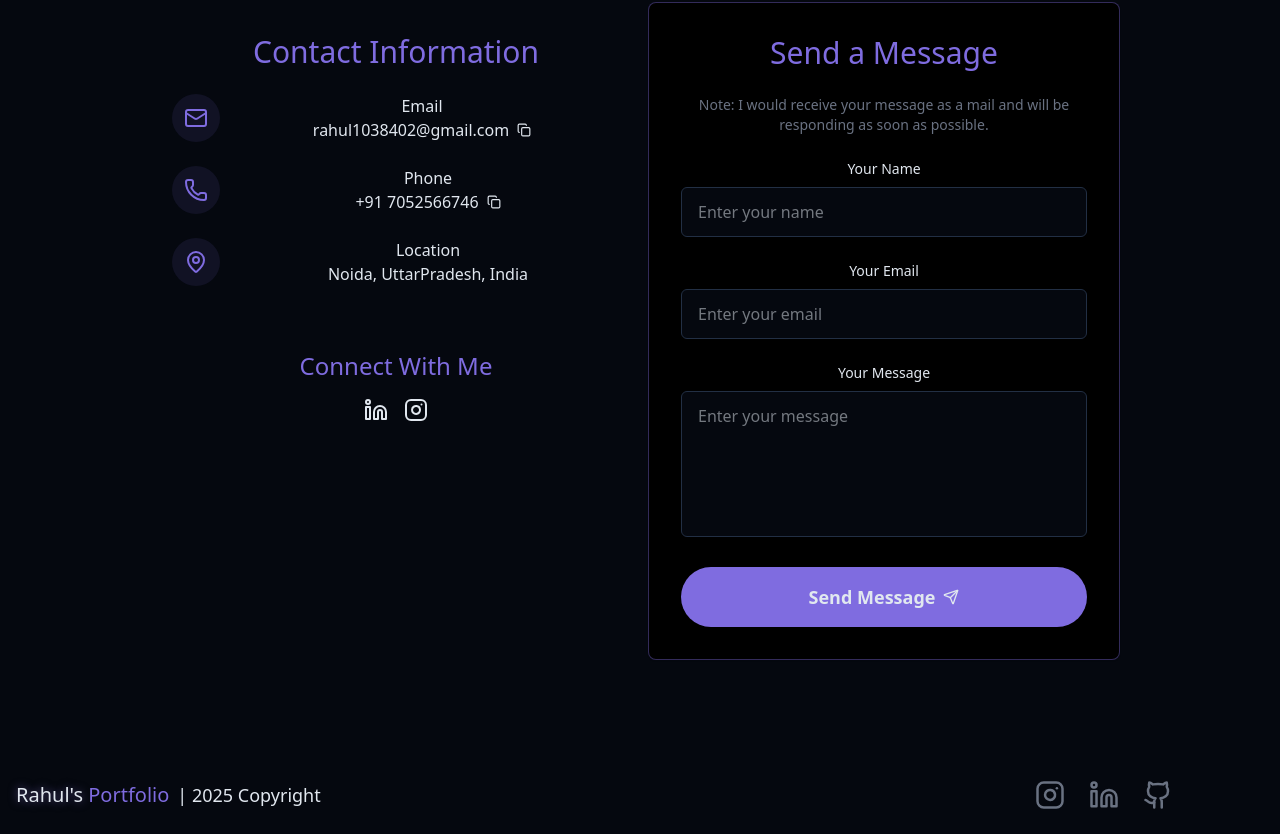
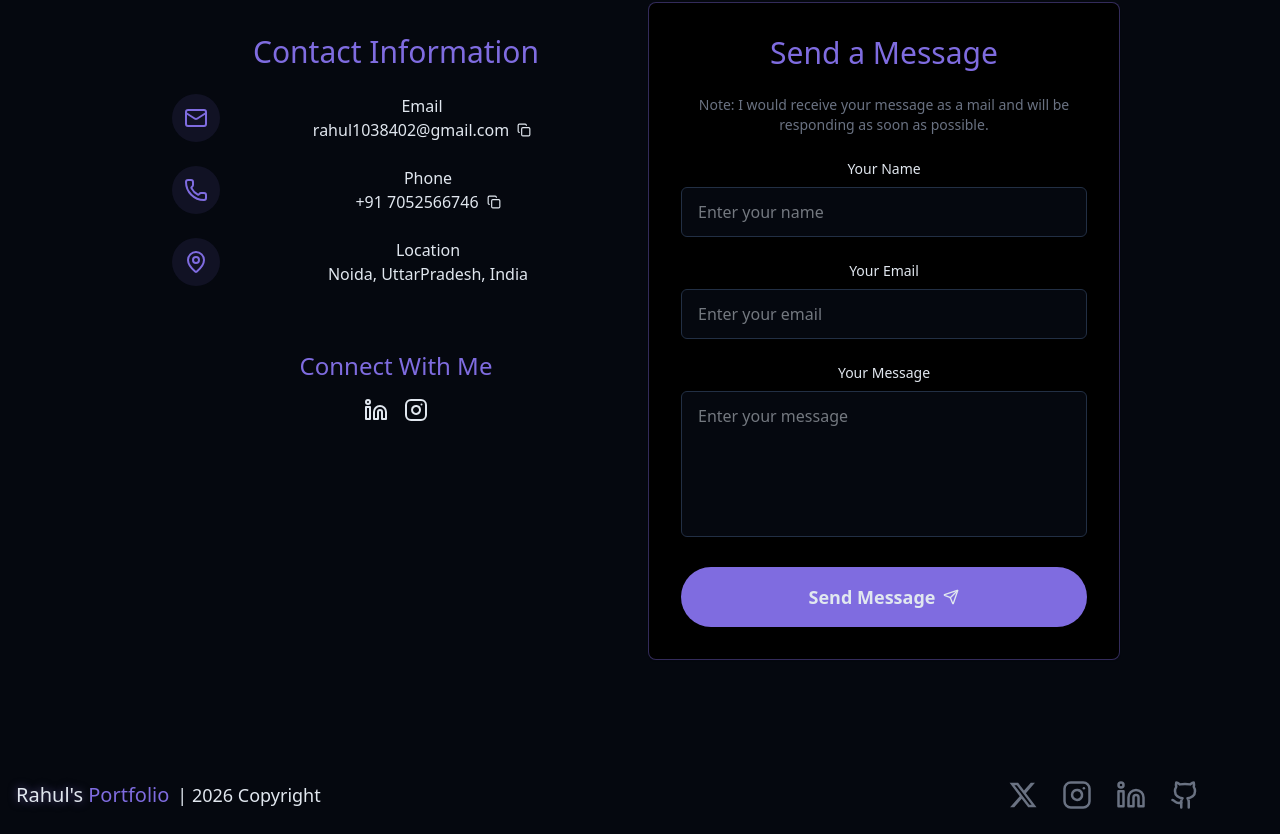
Before and after one commit to Rahul1038402/Portfolio-Website, a React (Vite) app: page / in a window 1280 px wide. Shown: the part 6075-6909 px from the top of the page. Built offline with nearby package versions, Linux system fonts and the light colour scheme; no server answers.

Commit message:
update: added X account

```diff
--- a/src/Components/Footer.tsx
+++ b/src/Components/Footer.tsx
@@ -1,22 +1,30 @@
 import { Github, Instagram, Linkedin } from "lucide-react";
+import { FaXTwitter } from "react-icons/fa6";
 
 export default function Footer() {
   return (
     <footer className="relative z-10 bg-transparent w-full px-4 py-6 flex flex-col items-center md:flex-row md:justify-between md:items-center text-[hsl(var(--foreground))]">
       {/* Left Section */}
       <div className="flex flex-col items-center md:flex-row md:items-center space-y-1 md:space-y-0 md:space-x-2">
-                <a className="text-xl text-primary flex items-centre">
-                    <span className="">
-                        <span className="text-glow text-foreground"> Rahul's </span> Portfolio
-                    </span>
-                </a>
-        <p className="text-lg text-[hsl(var(--foreground))]">| 2025 Copyright</p>
+        <a className="text-xl text-primary flex items-centre">
+          <span className="">
+            <span className="text-glow text-foreground"> Rahul's </span> Portfolio
+          </span>
+        </a>
+        <p className="text-lg text-[hsl(var(--foreground))]">| 2026 Copyright</p>
       </div>
 
       {/* Social Icons Section */}
       <div className="flex justify-center mt-4 md:mt-0">
         <section className="w-80">
           <div className="flex justify-center space-x-6">
+            {/* X (Twitter) */}
+            <a
+              href="https://x.com/Rahul_Kr_Mall"
+              target="_blank"
+              rel="noopener noreferrer">
+              <FaXTwitter size={30} className="text-gray-500 hover:text-blue-400 transition-colors duration-300" />
+            </a>
             {/* Instagram */}
             <a
               href="https://www.instagram.com/ig__rahul70/"
@@ -24,7 +32,7 @@ export default function Footer() {
               rel="noopener noreferrer"
               className="text-gray-500 hover:text-pink-600 transition-colors duration-300"
             >
-                <Instagram size={30}/>
+              <Instagram size={30} />
             </a>
 
             {/* LinkedIn */}
@@ -34,7 +42,7 @@ export default function Footer() {
               rel="noopener noreferrer"
               className="text-gray-500 hover:text-blue-600 transition-colors duration-300"
             >
-                <Linkedin size={30}/>
+              <Linkedin size={30} />
             </a>
 
             {/* GitHub */}
@@ -44,7 +52,7 @@ export default function Footer() {
               rel="noopener noreferrer"
               className="text-gray-500 hover:text-gray-400 transition-colors duration-300"
             >
-                <Github size={30}/>
+              <Github size={30} />
             </a>
           </div>
         </section>
```
